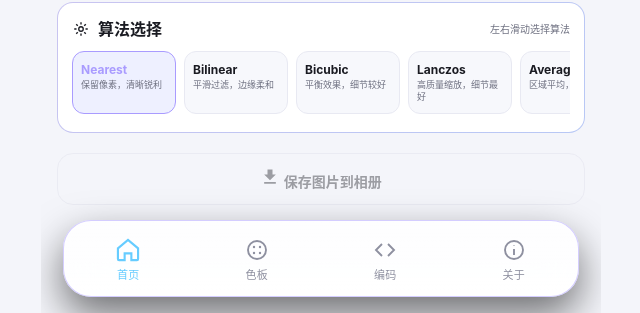
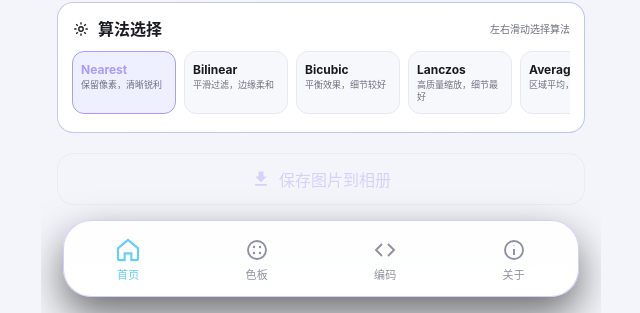
Before and after one commit to YYGYLTY/PixelColorPicker, a web app: page / in a window 1280 px wide. Shown: the part 1056-1369 px from the top of the page, without its empty margins (319-959 px from the left). Run offline with its HTML, style and script files only (its server is not run), Linux system fonts and the light colour scheme; data that the repository does not hold is empty.

Commit message:
fix(web): 展示框contain、画布编辑加载像素画、网格、图标、保存按钮
- 展示框: 按图片比例 contain（同 ImageDisplayBox 的 fitRect），不再按画布比例拉伸
- 画布编辑: new_blank_canvas 文案即「画布编辑」，改为加载已生成像素画
- 网格: gridEnabled 默认 true（同 MainViewModel），放大绘制 + 1px 网格线（画布<=160 且格子>=2.5px）
- 图标: 全部换成 App 真实 drawable path（ic_canvas_size / ic_presets / ic_edit_canvas / ic_generate / old_ic_swap / old_ic_arrow_down / Material Settings）
- 保存按钮: 文字改主题色 16sp Medium + Download 图标（同 OutlinedButton）

```diff
--- a/web/css/home.css
+++ b/web/css/home.css
@@ -675,11 +675,16 @@
   height: 52px;
   border-radius: 16px;
   background: transparent;
+  /* [对齐 App] OutlinedButton：边框 = outline，文字 = primary（主题紫），16sp Medium */
   border: 1px solid var(--pcp-BorderInput);
-  color: var(--pcp-TextPrimary);
+  color: var(--pcp-Primary);
   font-family: inherit;
-  font-size: 14px;
-  font-weight: 600;
+  font-size: 16px;
+  font-weight: 500;
+  display: inline-flex;
+  align-items: center;
+  justify-content: center;
+  gap: 8px;
   cursor: pointer;
   transition: border-color 0.15s, transform 0.1s;
 }
```
